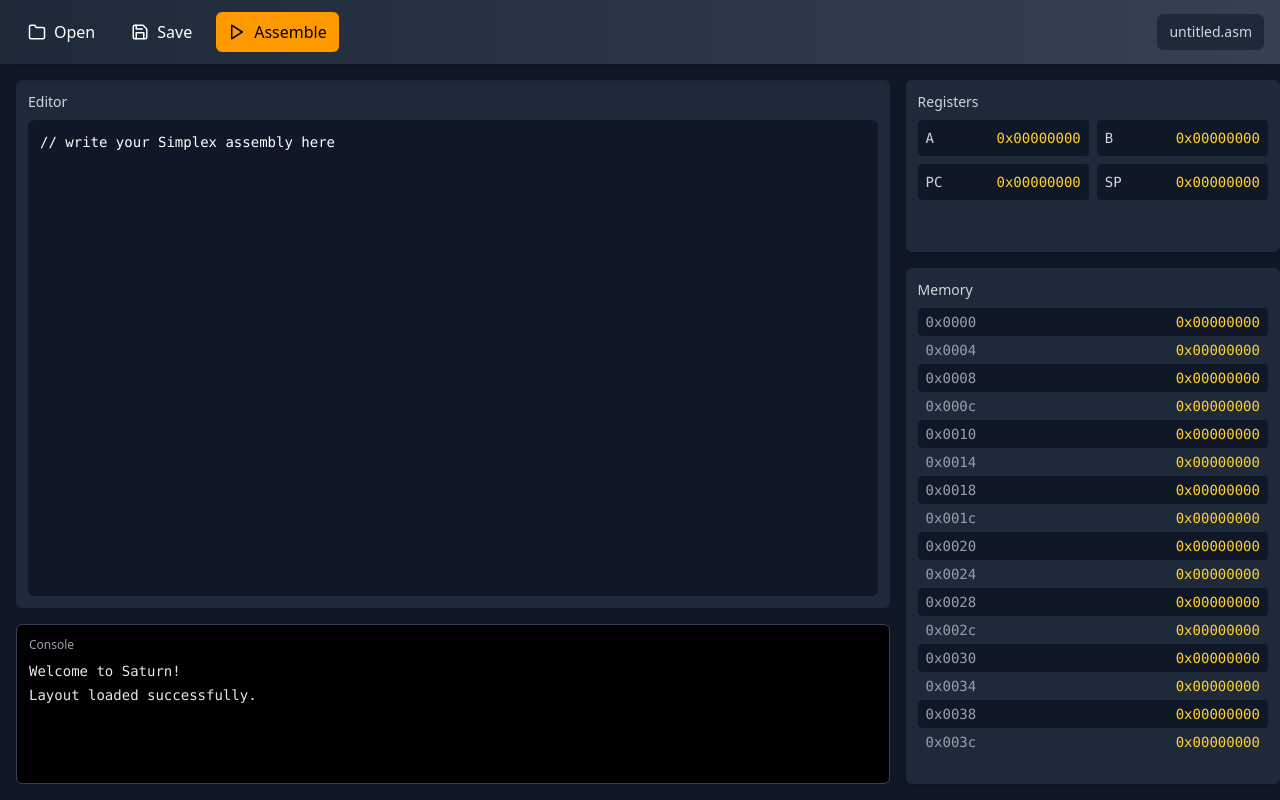
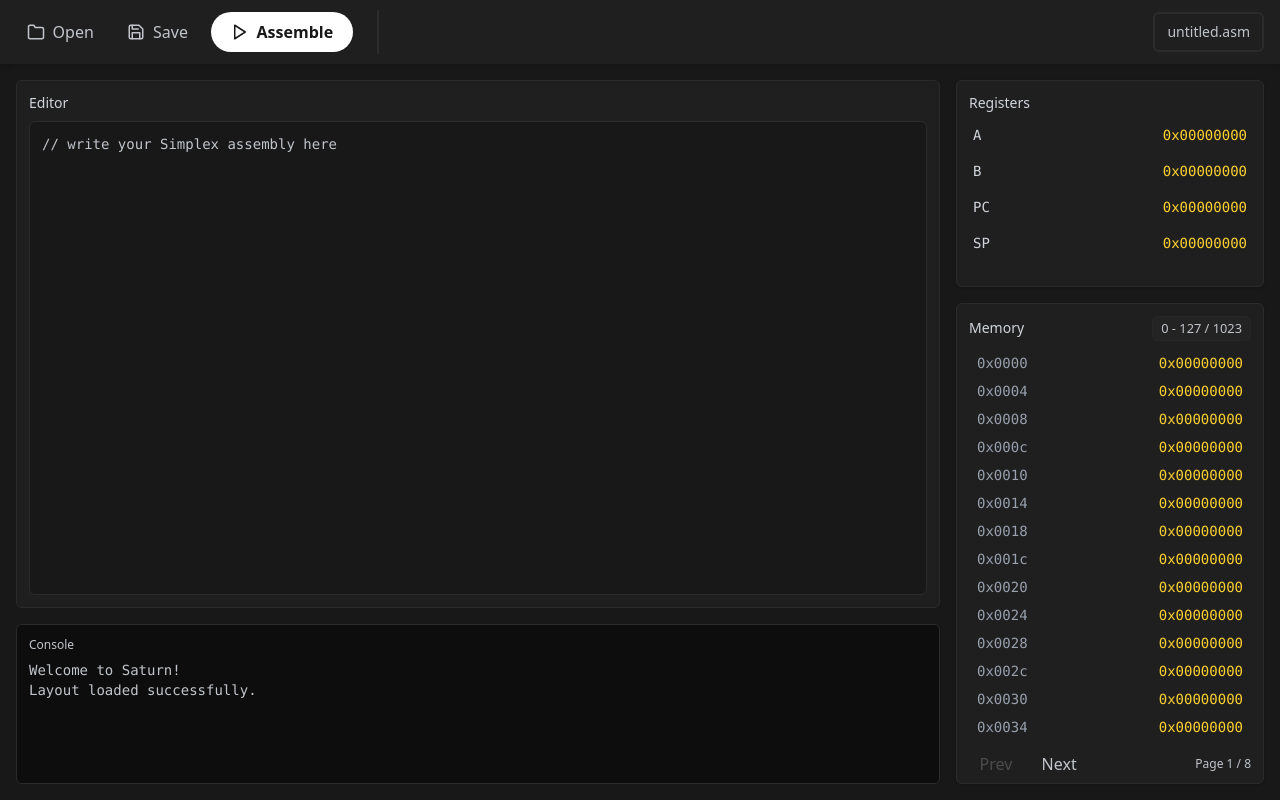
Before and after one commit to raj-jaiswal/Saturn, a React (Vite) app: page / in a window 1280 px wide. Built offline with nearby package versions, Linux system fonts and the light colour scheme.

Commit message:
UI Updates

```diff
--- a/src/App.css
+++ b/src/App.css
@@ -1,29 +1,6 @@
 /* Utility: smooth transitions for hover/focus */
 * {
+  border:none;
+  box-sizing:border-box;
   transition: color 0.2s ease, background 0.2s ease, border-color 0.2s ease;
 }
-
-
-.custom-scrollbar {
-  scrollbar-width: thin;
-  scrollbar-color: '#333333' transparent;
-}
-
-.custom-scrollbar::-webkit-scrollbar {
-  height: 3px;
-}
-
-.custom-scrollbar::-webkit-scrollbar-track {
-  background: transparent;
-}
-
-.custom-scrollbar::-webkit-scrollbar-thumb {
-  background: '#333333';
-  opacity: 0.4;
-  border-radius: 12px;
-}
-
-.custom-scrollbar::-webkit-scrollbar-thumb:hover {
-  background: '#333333';
-  opacity: 0.7;
-}
--- a/src/App.jsx
+++ b/src/App.jsx
@@ -1,4 +1,3 @@
-// src/App.jsx
 import React, { useState, useEffect, useRef } from "react";
 import Taskbar from "./components/Taskbar";
 import TextEditor from "./components/TextEditor";
@@ -7,6 +6,7 @@ import Registers from "./components/Registers";
 import Memory from "./components/Memory";
 
 import "./App.css";
+import "./index.css";
 
 import { openFile as fsOpen, saveFile as fsSave, saveFileAs as fsSaveAs } from "./services/file.service";
 
@@ -20,19 +20,27 @@ function App() {
 
   const [consoleLines, setConsoleLines] = useState(["Welcome to Saturn!", "Layout loaded successfully."]);
 
-  const [registers] = useState([
+  const [registers, setRegisters] = useState([
     { name: "A", value: "0x00000000" },
     { name: "B", value: "0x00000000" },
     { name: "PC", value: "0x00000000" },
     { name: "SP", value: "0x00000000" },
   ]);
 
+  // memory: 1024 words initialized to 0x00000000
+  const MEMORY_WORDS = 1024;
+  const PAGE_SIZE = 128;
+
+  const makeInitialMemory = () =>
+    Array.from({ length: MEMORY_WORDS }).map((_, i) => "0x00000000");
+
+  const [memory, setMemory] = useState(makeInitialMemory);
+
   // dirty tracking
   useEffect(() => {
     setIsDirty(content !== lastSavedContent);
   }, [content, lastSavedContent]);
 
-  // ---------- file actions ----------
   async function handleOpen() {
     if (isDirty) {
       const choice = await window.electronAPI.showUnsavedDialog();
@@ -41,7 +49,6 @@ function App() {
       } else if (choice === "cancel") {
         return;
       }
-      // if "dontsave" continue
     }
 
     const res = await fsOpen();
@@ -76,7 +83,16 @@ function App() {
     }
   }
 
-  function handleNewFile() {
+  async function handleNewFile() {
+    if (isDirty) {
+      const choice = await window.electronAPI.showUnsavedDialog();
+      if (choice === "save") {
+        await handleSave();
+      } else if (choice === "cancel") {
+        return;
+      }
+    }
+
     setContent(defaultContent);
     setLastSavedContent(defaultContent);
     setFilePath(null);
@@ -87,7 +103,22 @@ function App() {
     setConsoleLines((c) => [...c, "Assemble invoked (placeholder)."]);
   }
 
-  // ---------- keep stable refs for handlers (so IPC listeners call latest logic) ----------
+  // register update handler
+  function updateRegister(name, newValue) {
+    setRegisters((prev) => prev.map((r) => (r.name === name ? { ...r, value: newValue } : r)));
+    setConsoleLines((c) => [...c, `Register ${name} set to ${newValue}`]);
+  }
+
+  // memory update handler. index is absolute memory index [0..1023]
+  function updateMemory(index, newValue) {
+    setMemory((prev) => {
+      const copy = prev.slice();
+      copy[index] = newValue;
+      return copy;
+    });
+    setConsoleLines((c) => [...c, `Memory[0x${(index * 4).toString(16)}] = ${newValue}`]);
+  }
+
   const saveRef = useRef();
   const openRef = useRef();
   const newRef = useRef();
@@ -99,7 +130,7 @@ function App() {
   newRef.current = handleNewFile;
   saveAsRef.current = handleSaveAs;
 
-  // close handler uses freshest state (isDirty, etc.)
+  // close handler uses freshest state
   closeHandlerRef.current = async () => {
     if (!isDirty) {
       await window.electronAPI.confirmClose(true);
@@ -118,7 +149,6 @@ function App() {
     }
   };
 
-  // ---------- Register menu listeners ONCE and cleanly ----------
   useEffect(() => {
     if (!window.electronAPI) return;
 
@@ -147,12 +177,20 @@ function App() {
     };
   }, []);
 
+  const appStyle = { backgroundColor: "var(--bg)", color: "var(--muted)" };
+
   return (
-    <div className="min-h-screen bg-gray-900 text-white">
-      <Taskbar onOpen={handleOpen} onSave={handleSave} onAssemble={handleAssemble} filePath={filePath} isDirty={isDirty} />
+    <div className="min-h-screen" style={appStyle}>
+      <Taskbar
+        onOpen={handleOpen}
+        onSave={handleSave}
+        onAssemble={handleAssemble}
+        filePath={filePath}
+        isDirty={isDirty}
+      />
 
       <div className="flex h-[calc(100vh-64px)] p-4 gap-4">
-        <div className="flex-7 flex flex-col gap-4" style={{ flex: "0 0 70%" }}>
+        <div className="flex-[3] flex flex-col gap-4">
           <div className="flex-1">
             <TextEditor value={content} onChange={setContent} />
           </div>
@@ -161,9 +199,13 @@ function App() {
           </div>
         </div>
 
-        <div className="flex-3 flex flex-col gap-4" style={{ flex: "0 0 30%" }}>
-          <Registers registers={registers} />
-          <Memory />
+        <div className="flex-[1] flex flex-col gap-4">
+          <Registers registers={registers} onUpdateRegister={updateRegister} />
+          <Memory
+            memory={memory}
+            pageSize={PAGE_SIZE}
+            onUpdateMemory={updateMemory}
+          />
         </div>
       </div>
     </div>
--- a/src/components/Console.jsx
+++ b/src/components/Console.jsx
@@ -11,9 +11,13 @@ export default function Console({ lines = [] }) {
   }, [lines]);
 
   return (
-    <div className="h-full bg-black rounded-md border border-gray-700 p-3 overflow-auto" ref={ref}>
-      <div className="text-xs text-gray-400 mb-2">Console</div>
-      <div className="text-sm font-mono text-gray-200 space-y-1">
+    <div
+      className="h-full rounded-md p-3 overflow-auto custom-scrollbar"
+      ref={ref}
+      style={{ backgroundColor: "var(--console-bg)", border: "1px solid var(--border)" }}
+    >
+      <div className="text-xs text-muted mb-2" style={{ color: "var(--muted)" }}>Console</div>
+      <div className="text-sm font-mono" style={{ color: "var(--muted)", lineHeight: 1.4 }}>
         {lines.map((l, i) => (
           <div key={i} className="whitespace-pre-wrap w-full">
             {l}
--- a/src/components/Memory.jsx
+++ b/src/components/Memory.jsx
@@ -1,22 +1,120 @@
-import React from "react";
+import React, { useState } from "react";
 
-export default function Memory() {
-  // minimal placeholder data
-  const rows = Array.from({ length: 16 }).map((_, i) => ({
-    addr: `0x${(i * 4).toString(16).padStart(4, "0")}`,
-    value: "0x00000000",
-  }));
+/**
+ * Props:
+ *  - memory: array of hex strings length 1024 (0x00000000)
+ *  - pageSize: number (128)
+ *  - onUpdateMemory(index, newValue)
+ */
+export default function Memory({ memory = [], pageSize = 128, onUpdateMemory = () => {} }) {
+  const total = memory.length;
+  const totalPages = Math.max(1, Math.ceil(total / pageSize));
+  const [page, setPage] = useState(0); // 0-indexed
+  const [editingIndex, setEditingIndex] = useState(null);
+  const [tempValue, setTempValue] = useState("");
+
+  function addrToDisplay(index) {
+    // display word address in bytes (word 0 -> 0x0000, each word 4 bytes)
+    return `0x${(index * 4).toString(16).padStart(4, "0")}`;
+  }
+
+  function normalizeHex(val) {
+    if (!val) return null;
+    let v = String(val).trim();
+    v = v.replace(/^0x/i, "");
+    v = v.replace(/[^0-9a-fA-F]/g, "");
+    if (v.length > 8) v = v.slice(-8);
+    v = v.padStart(8, "0").toUpperCase();
+    return `0x${v}`;
+  }
+
+  const start = page * pageSize;
+  const pageSlice = memory.slice(start, start + pageSize);
+
+  function beginEdit(absIndex) {
+    setEditingIndex(absIndex);
+    setTempValue(memory[absIndex]);
+  }
+
+  function commitEdit(absIndex) {
+    const norm = normalizeHex(tempValue);
+    if (norm) onUpdateMemory(absIndex, norm);
+    setEditingIndex(null);
+  }
+
+  function cancelEdit() {
+    setEditingIndex(null);
+  }
 
   return (
-    <div className="bg-gray-800 rounded-md p-3 shadow-sm h-3/4 overflow-auto">
-      <div className="text-sm text-gray-300 mb-2">Memory</div>
-      <div className="text-sm font-mono">
-        {rows.map((r, idx) => (
-          <div key={idx} className="flex justify-between py-1 px-2 odd:bg-gray-900 rounded">
-            <div className="text-gray-400">{r.addr}</div>
-            <div className="text-amber-300">{r.value}</div>
+    <div className="bg-gray-800 rounded-md p-3 shadow-sm h-[70%] overflow-hidden bg-panel panel-border" style={{ border: "1px solid var(--border)" }}>
+      <div className="flex items-center justify-between mb-2">
+        <div className="text-sm text-gray-300">Memory</div>
+        <div className="text-xs text-muted small-pill" style={{ color: "var(--muted)" }}>
+          {start} - {Math.min(start + pageSize - 1, total - 1)} / {total - 1}
+        </div>
+      </div>
+
+      <div className="overflow-auto custom-scrollbar" style={{ maxHeight: "calc(100% - 68px)" }}>
+        <div className="text-sm font-mono">
+          {pageSlice.map((val, idx) => {
+            const absIndex = start + idx;
+            return (
+              <div
+                key={absIndex}
+                className="flex justify-between py-1 px-2 rounded items-center cursor-default"
+                onDoubleClick={() => beginEdit(absIndex)}
+              >
+                <div className="text-gray-400">{addrToDisplay(absIndex)}</div>
+
+                <div style={{ minWidth: 96, textAlign: "right" }}>
+                  {editingIndex === absIndex ? (
+                    <input
+                      autoFocus
+                      value={tempValue}
+                      onChange={(e) => setTempValue(e.target.value)}
+                      onBlur={() => commitEdit(absIndex)}
+                      onKeyDown={(e) => {
+                        if (e.key === "Enter") commitEdit(absIndex);
+                        if (e.key === "Escape") cancelEdit();
+                      }}
+                      className="text-sm font-mono rounded outline-none"
+                      style={{ textAlign: "right", width: "80%" }}
+                    />
+                  ) : (
+                    <div className="text-amber-300">{val}</div>
+                  )}
+                </div>
+              </div>
+            );
+          })}
+        </div>
+      </div>
+
+      <div className="mt-2 flex items-center justify-between">
+        <div className="flex items-center gap-2">
+          <div
+            className="btn-muted cursor-pointer"
+            onClick={() => setPage((p) => Math.max(0, p - 1))}
+            disabled={page === 0}
+            style={{ color: page === 0 ? "rgba(255,255,255,0.2)" : "var(--muted)" }}
+          >
+            Prev
           </div>
-        ))}
+          <div
+            className="btn-muted cursor-pointer"
+            onClick={() => setPage((p) => Math.min(totalPages - 1, p + 1))}
+            disabled={page >= totalPages - 1}
+            style={{ color: page >= totalPages - 1 ? "rgba(255,255,255,0.2)" : "var(--muted)" }}
+          >
+            Next
+          </div>
+        </div>
+
+        <div className="text-xs text-muted">
+          Page{" "}
+          <span>{page + 1}</span> / {totalPages}
+        </div>
       </div>
     </div>
   );
--- a/src/components/Registers.jsx
+++ b/src/components/Registers.jsx
@@ -1,14 +1,64 @@
-import React from "react";
+import React, { useState } from "react";
 
-export default function Registers({ registers = [] }) {
+export default function Registers({ registers = [], onUpdateRegister = () => {} }) {
+  const [editing, setEditing] = useState(null);
+  const [tempValue, setTempValue] = useState("");
+
+  function normalizeHex(val) {
+    if (!val) return null;
+    let v = String(val).trim();
+    v = v.replace(/^0x/i, "");
+    v = v.replace(/[^0-9a-fA-F]/g, "");
+    if (v.length > 8) v = v.slice(-8); // keep last 8 hex digits
+    v = v.padStart(8, "0").toUpperCase();
+    return `0x${v}`;
+  }
+
+  function startEdit(name, value) {
+    setEditing(name);
+    setTempValue(value);
+  }
+
+  function commitEdit(name) {
+    const norm = normalizeHex(tempValue);
+    if (norm) onUpdateRegister(name, norm);
+    setEditing(null);
+  }
+
+  function cancelEdit() {
+    setEditing(null);
+  }
+
   return (
-    <div className="bg-gray-800 rounded-md p-3 shadow-sm h-1/4 overflow-auto">
+    <div className="bg-gray-800 rounded-md p-3 pb-2 shadow-sm h-[30%] overflow-auto bg-panel panel-border custom-scrollbar" style={{ border: "1px solid var(--border)" }}>
       <div className="text-sm text-gray-300 mb-2">Registers</div>
-      <div className="grid grid-cols-2 gap-2">
+      <div className="grid grid-cols-1 gap-2">
         {registers.map((r) => (
-          <div key={r.name} className="p-2 bg-gray-900 rounded flex justify-between items-center">
+          <div
+            key={r.name}
+            className="p-1 rounded flex justify-between items-center cursor-default"
+            onDoubleClick={() => startEdit(r.name, r.value)}
+            style={{ fontFamily: "var(--mono)" }}
+          >
             <div className="font-mono text-sm text-gray-300">{r.name}</div>
-            <div className="font-mono text-sm text-amber-300">{r.value}</div>
+            <div style={{ minWidth: 96, display: "flex", justifyContent: "flex-end" }}>
+              {editing === r.name ? (
+                <input
+                  autoFocus
+                  value={tempValue}
+                  onChange={(e) => setTempValue(e.target.value)}
+                  onBlur={() => commitEdit(r.name)}
+                  onKeyDown={(e) => {
+                    if (e.key === "Enter") commitEdit(r.name);
+                    if (e.key === "Escape") cancelEdit();
+                  }}
+                  className="text-sm font-mono rounded outline-none"
+                  style={{ width: "100%", textAlign: "right" }}
+                />
+              ) : (
+                <div className="font-mono text-sm text-amber-300">{r.value}</div>
+              )}
+            </div>
           </div>
         ))}
       </div>
--- a/src/components/Taskbar.jsx
+++ b/src/components/Taskbar.jsx
@@ -1,34 +1,37 @@
 import React from "react";
-import { FiFolder, FiSave, FiPlay, FiRefreshCw } from "react-icons/fi";
+import { FiFolder, FiSave, FiPlay } from "react-icons/fi";
 
 export default function Taskbar({ onOpen, onSave, onAssemble, filePath, isDirty }) {
   const fileName = filePath ? filePath.split("/").pop() : "untitled.asm";
 
   return (
-    <div className="h-16 bg-gradient-to-r from-gray-800 to-gray-700 flex items-center px-4 shadow-md">
+    <div
+      className="h-16 flex items-center px-4 shadow-md bg-(--panel)"
+    >
       <div className="flex items-center gap-3">
-        <button onClick={onOpen} className="px-3 py-2 rounded-md hover:bg-gray-700 flex items-center gap-2">
+        <button onClick={onOpen} className="px-3 py-2 rounded-full hover:bg-gray-600 flex items-center gap-2 btn-muted cursor-pointer">
           <FiFolder size={18} />
-          <span className="hidden md:inline">Open</span>
+          <span className="hidden md:inline" style={{ color: "var(--muted)" }}>Open</span>
         </button>
 
-        <button onClick={onSave} className="px-3 py-2 rounded-md hover:bg-gray-700 flex items-center gap-2">
+        <button onClick={onSave} className="px-3 py-2 rounded-full hover:bg-gray-600 flex items-center gap-2 btn-muted cursor-pointer">
           <FiSave size={18} />
-          <span className="hidden md:inline">Save</span>
+          <span className="hidden md:inline" style={{ color: "var(--muted)" }}>Save</span>
         </button>
 
         <button
           onClick={onAssemble}
-          className="px-3 py-2 rounded-md bg-amber-500 text-black hover:opacity-90 flex items-center gap-2"
+          className="px-5 py-2 rounded-full hover:opacity-90 flex items-center gap-2 cursor-pointer bg-white text-(--bg)"
         >
           <FiPlay size={18} />
-          <span>Assemble</span>
+          <span style={{ fontWeight: 600 }}>Assemble</span>
         </button>
       </div>
+      <div className="mx-6 h-[70%] w-[1px]" style={{ border: "1px solid var(--border)" }}></div>
 
       <div className="flex-1" />
 
-      <div className="ml-4 px-3 py-2 rounded-md bg-gray-800 text-sm text-gray-300">
+      <div className="ml-4 px-3 py-2 rounded-md text-sm" style={{ color: "var(--muted)", border: "2px solid var(--border)" }}>
         {fileName}{isDirty && "*"}
       </div>
     </div>
--- a/src/components/TextEditor.jsx
+++ b/src/components/TextEditor.jsx
@@ -2,12 +2,13 @@ import React from "react";
 
 export default function TextEditor({ value, onChange }) {
   return (
-    <div className="h-full bg-gray-800 rounded-md shadow-inner p-3 flex flex-col">
+    <div className="h-full rounded-md shadow-inner p-3 flex flex-col bg-panel panel-border" style={{ border: "1px solid var(--border)" }}>
       <div className="text-sm text-gray-300 mb-2">Editor</div>
       <textarea
-        className="flex-1 w-full resize-none bg-gray-900 text-sm font-mono p-3 rounded-md outline-none focus:ring-2 focus:ring-amber-500"
+        className="flex-1 w-full resize-none bg-(--bg) text-sm font-mono p-3 rounded-md outline-none custom-scrollbar"
         value={value}
         onChange={(e) => onChange(e.target.value)}
+        style={{border: "1px solid var(--border)"}}
       />
     </div>
   );
--- a/src/index.css
+++ b/src/index.css
@@ -1 +1,72 @@
 @import "tailwindcss";
+
+@font-face {
+  font-family: "Mono";
+  src: url("./assets/JetBrainsMono-Regular.ttf") format("ttf");
+  font-weight: 400;
+  font-style: normal;
+}
+
+:root{
+  --bg: #181818;            /* app background */
+  --panel: #1F1F1F;         /* panels / cards */
+  --muted: #c1c5cb;         /* muted text */
+  --accent: #0078D4;
+  --accent-700: #003762;
+  --accent-600: #0b558d;
+  --border: #2B2B2B;
+  --console-bg: #0d0d0d;
+  --mono: "Mono", Sans-Serif, monospace;
+  --success: #10b981;
+  --danger: #ef4444;
+}
+
+.bg-app { background-color: var(--bg); color: var(--muted); }
+.bg-panel { background-color: var(--panel); }
+.text-muted { color: var(--muted); }
+.text-accent { color: var(--accent); }
+.panel-border { border-color: var(--border); }
+
+.custom-scrollbar {
+  scrollbar-width: thin;
+  scrollbar-color: rgba(100,100,100,0.5) transparent;
+}
+
+.custom-scrollbar::-webkit-scrollbar {
+  width: 8px;
+  height: 8px;
+}
+
+.custom-scrollbar::-webkit-scrollbar-track {
+  background: transparent;
+}
+
+.custom-scrollbar::-webkit-scrollbar-thumb {
+  background: rgba(100,100,100,0.35);
+  border-radius: 999px;
+  border: 2px solid transparent;
+  background-clip: padding-box;
+}
+
+.custom-scrollbar::-webkit-scrollbar-thumb:hover {
+  background: rgba(140,140,140,0.55);
+}
+
+.btn-muted {
+  background: transparent;
+  border: 1px solid transparent;
+  padding: 0.4rem 0.6rem;
+  border-radius: 8px;
+  user-select: none;
+}
+
+.small-pill {
+  padding: 0.2rem 0.5rem;
+  border-radius: 6px;
+  background: rgba(255,255,255,0.02);
+  border: 1px solid rgba(255,255,255,0.02);
+  font-size: 0.8rem;
+  color: var(--muted);
+}
+
+:focus { outline: none; box-shadow: 0 0 0 2px var(--border); }
```
Also changed, not shown: src/assets/JetBrainsMono-Regular.ttf (added), src/assets/JetBrainsMono-VariableFont_wght.ttf (added).
